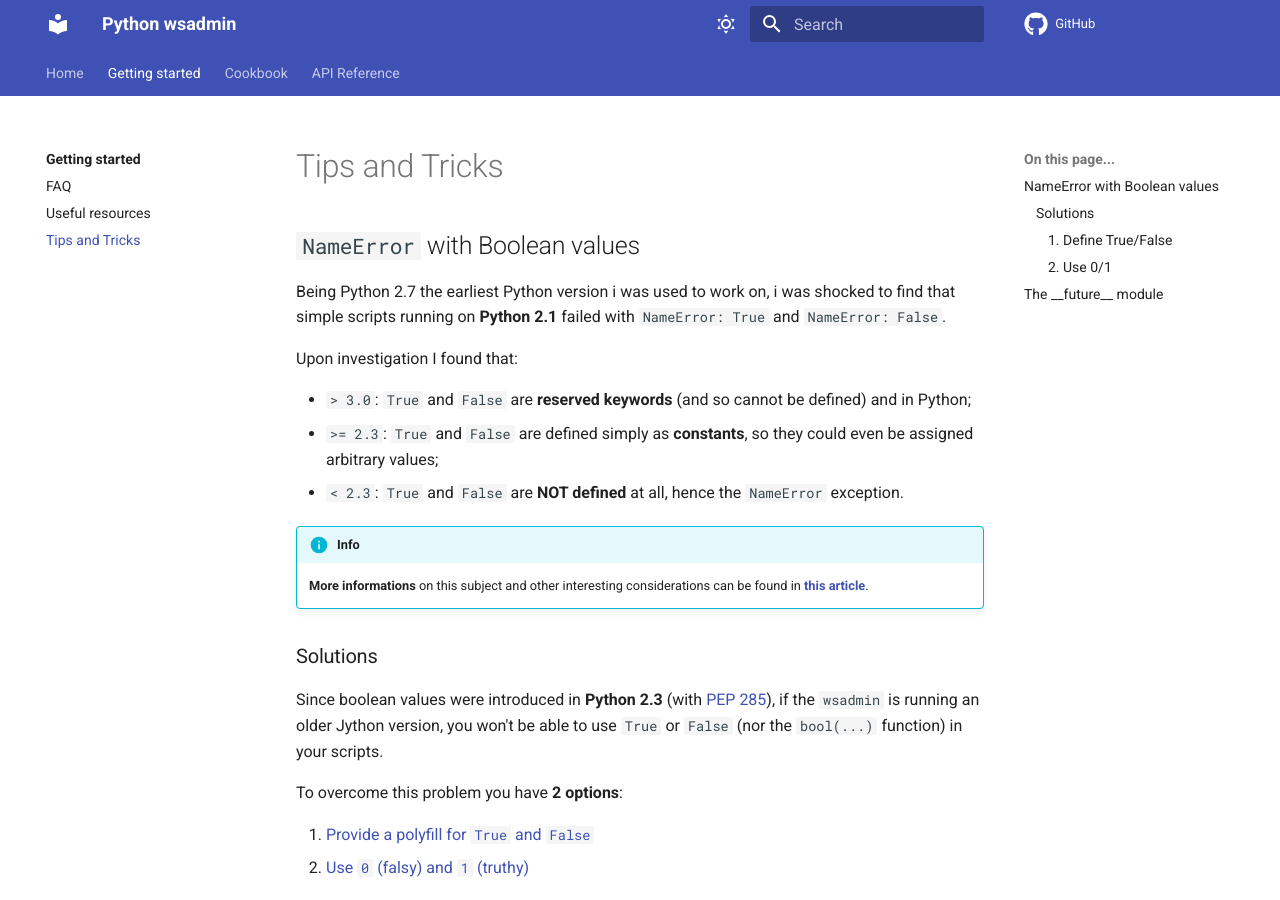
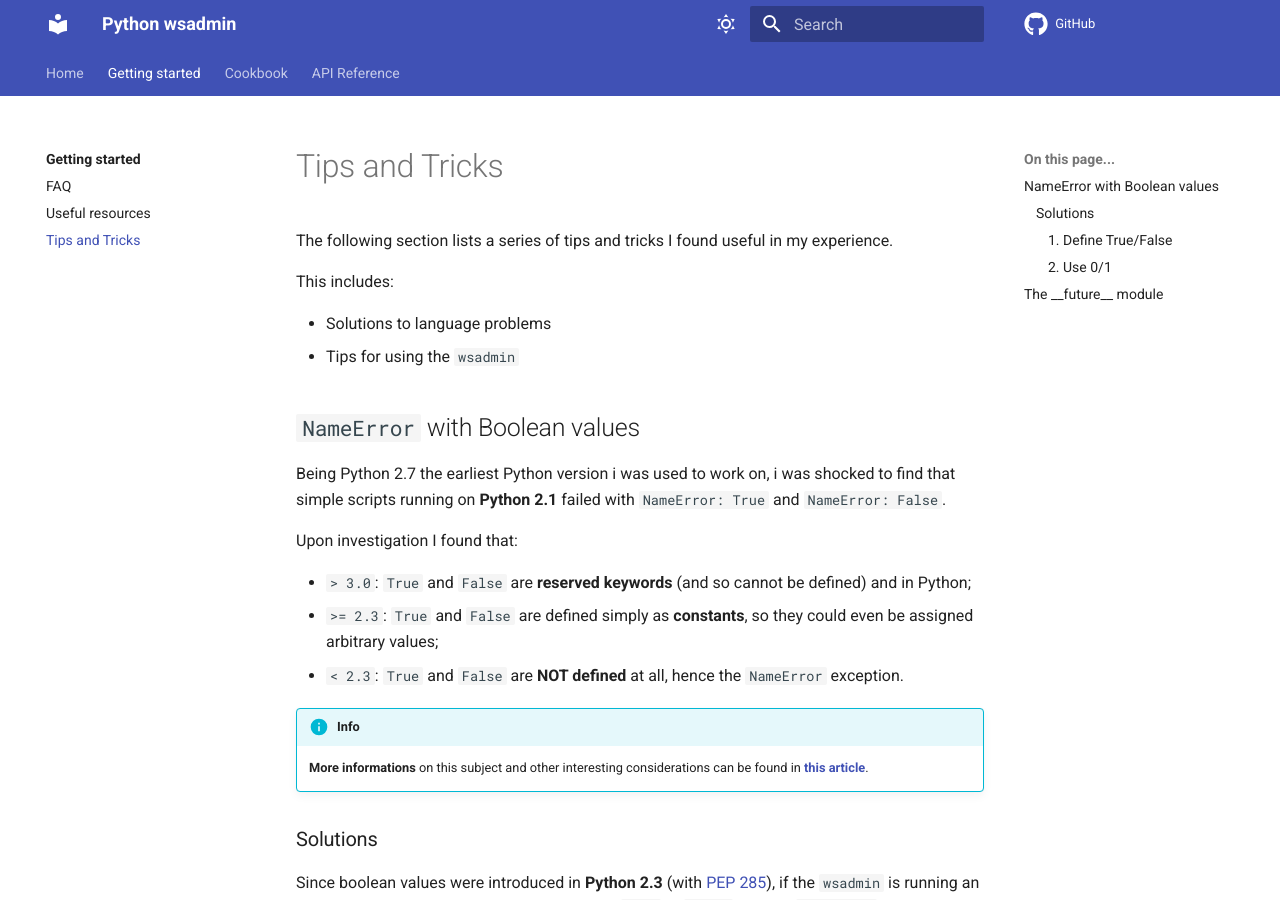
Before and after one commit to LukeSavefrogs/wsadmin-type-hints, an MkDocs documentation site: the page built from docs/getting_started/tips-n-tricks.md, in a window 1280 px wide and 900 px high. Built offline with MkDocs 1.6.1 and Material for MkDocs 9.7.7, drawn with Linux system fonts in a browser that asks for light colours; comment, search, counter and statistics services are not loaded; some of the changed text lies outside the part shown.

Commit message:
docs: Add introduction

````diff
--- a/docs/getting_started/tips-n-tricks.md
+++ b/docs/getting_started/tips-n-tricks.md
@@ -1,4 +1,12 @@
 # Tips and Tricks
+
+The following section lists a series of tips and tricks I found useful in my experience.
+
+This includes:
+
+- Solutions to language problems
+- Tips for using the `wsadmin`
+
 ## `NameError` with Boolean values
 Being Python 2.7 the earliest Python version i was used to work on, i was shocked to find that simple scripts running on **Python 2.1** failed with `NameError: True` and `NameError: False`.
 
@@ -75,7 +83,7 @@ This built-in module was **added in Python 2.1** and allows the developer to **f
 
     A full list of features available, with all their descriptions and version prerequisites can be found [here](https://docs.python.org/3/library/__future__.html).
 
-1. You can find the features **available** in _your Jython environment_ by running the following commands:
+1. To **discover** the features **available** in _your Jython environment_ use the following commands:
 ```pycon
 >>> import __future__
 >>> print([feature for feature in dir(__future__) if not feature.startswith("_")])
````
